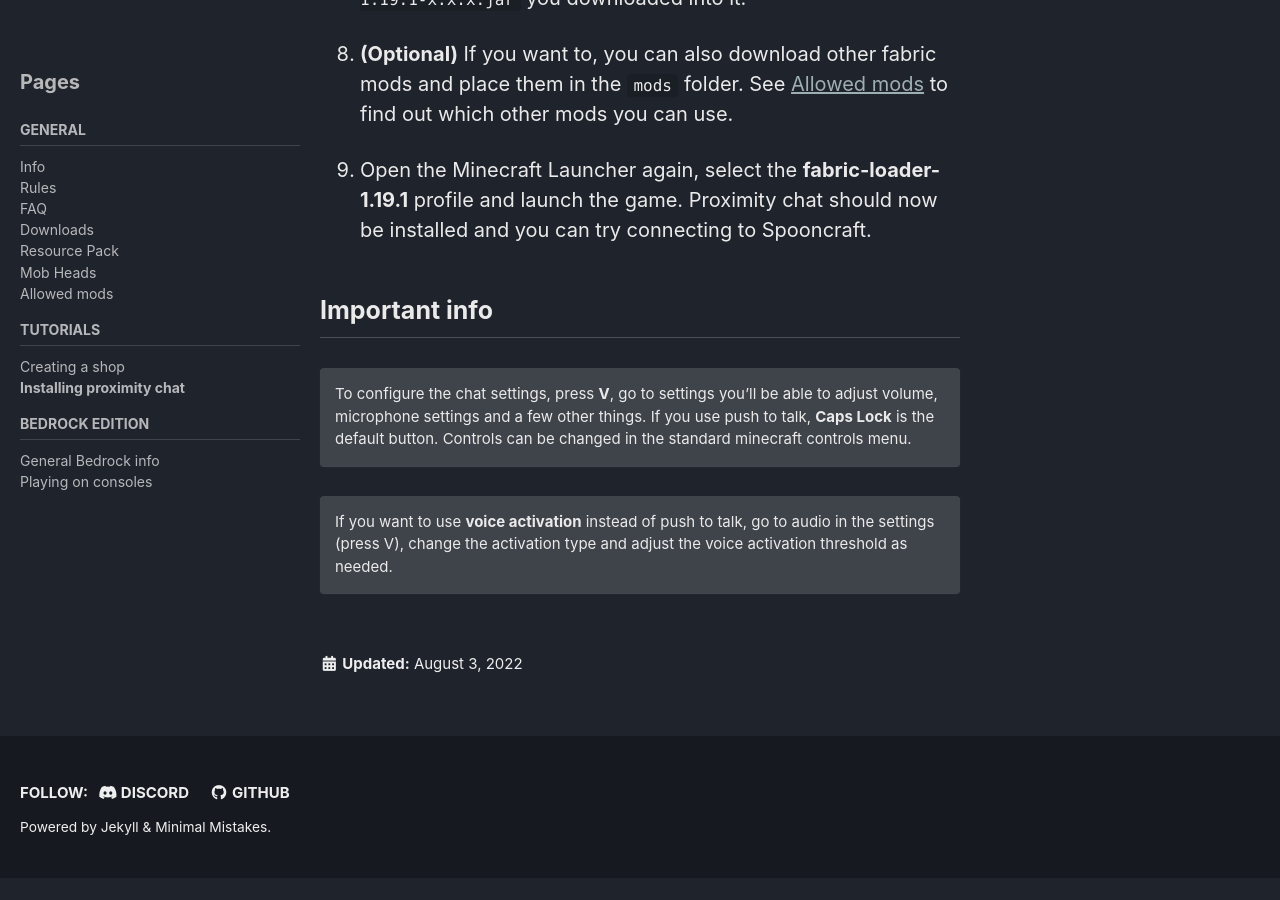
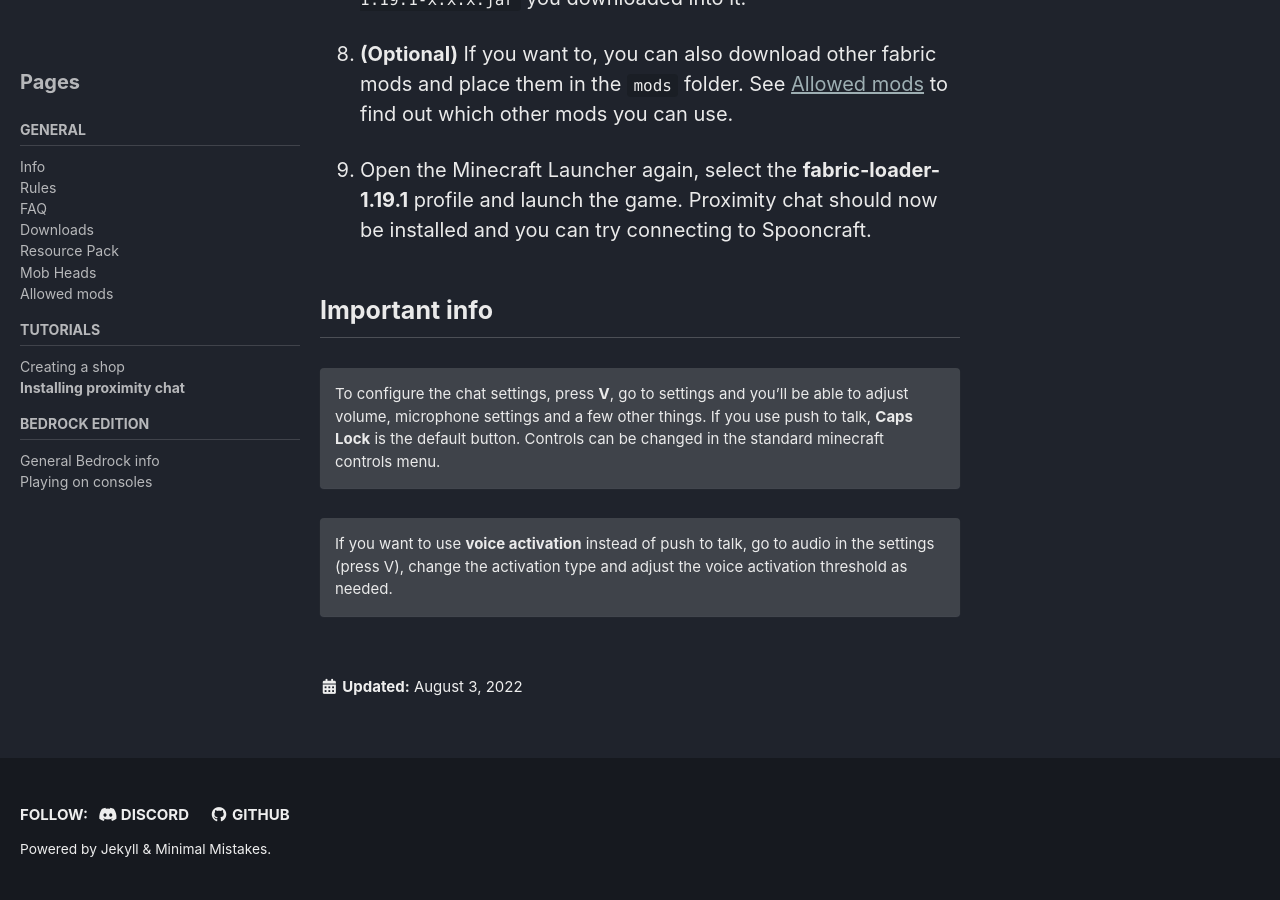
Before and after one commit to MumboDiscord/spooncraft-docs, a Jekyll site: the page built from proximitychat.markdown, in a window 1280 px wide and 900 px high, scrolled down 1868 px. Built offline with Jekyll 4.4.1, drawn with Linux system fonts in a browser that asks for light colours; cached includes are drawn as plain includes; before the commit the page ends 2746 px from its top, so only the background shows below that.

```diff
--- a/proximitychat.markdown
+++ b/proximitychat.markdown
@@ -40,7 +40,7 @@ Proximity chat is not compatible with **Bedrock Edition**.
 
 ## Important info
 
-To configure the chat settings, press **V**, go to settings you’ll be able to adjust volume, microphone settings and a few other things. If you use push to talk, **Caps Lock** is the default button. Controls can be changed in the standard minecraft controls menu.
+To configure the chat settings, press **V**, go to settings and you’ll be able to adjust volume, microphone settings and a few other things. If you use push to talk, **Caps Lock** is the default button. Controls can be changed in the standard minecraft controls menu.
 {: .notice}
 
 If you want to use **voice activation** instead of push to talk, go to audio in the settings (press V), change the activation type and adjust the voice activation threshold as needed.
--- a/rules.markdown
+++ b/rules.markdown
@@ -6,7 +6,7 @@ layout: single
 sidebar:
   title: "Pages"
   nav: sidebar
-last_modified_at: 2021-10-21
+last_modified_at: 2021-08-03
 toc: true
 ---
 
@@ -32,7 +32,7 @@ Spamming of the server chat is not permitted. Examples of this include posting t
 
 ### 5. No Hacking or duplicating
 
-The use of hacked clients is prohibited. This means that it is not permitted to use x-ray hacking (including x-ray tecture packs), aimbot, etc. The use of vanilla bugs is allowed however duplication glitch exploitation is not permitted.
+The use of hacked clients is prohibited. This means that it is not permitted to use x-ray hacking (including x-ray tecture packs), aimbot, autoclickers, etc. The use of vanilla bugs is allowed however duplication glitch exploitation is not permitted. This also means tnt duplication is not allowed.
 
 ### 6. Do not maliciously kill other players
 
```
